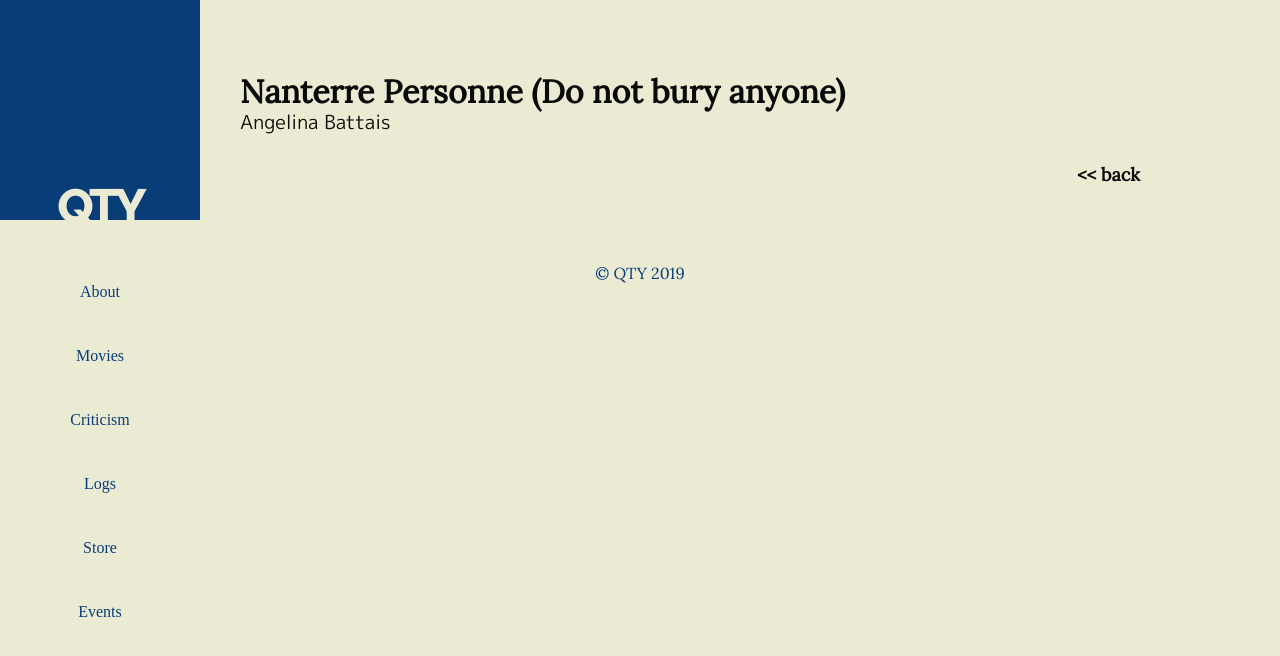
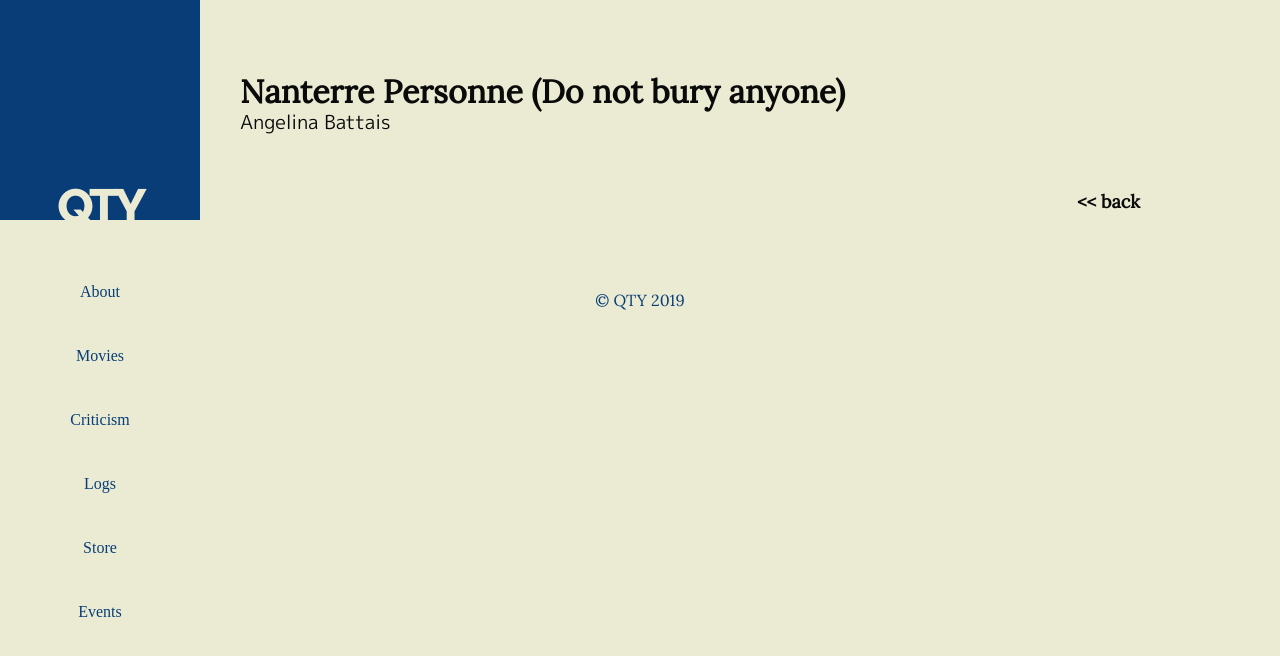
Before and after one commit to naobot/qty-cinema, a Jekyll site: the page built from _movies/nanterre-personne.md, in a window 1280 px wide. Shown: the top 656 px of the page. Built offline with Jekyll 4.4.1, drawn with Linux system fonts in a browser that asks for light colours; some web fonts are replaced.

Commit message:
space out film addition ocntent

```diff
--- a/_sass/main.scss
+++ b/_sass/main.scss
@@ -85,6 +85,10 @@ $link-active-border: $secondary-accent;
 
 .film-info {
     width: 80%;
+}
+
+.film-additional-content {
+    margin-top: 2.5em;
 }
 
 .watch-button {
```
Also changed, not shown: 3 other files.
